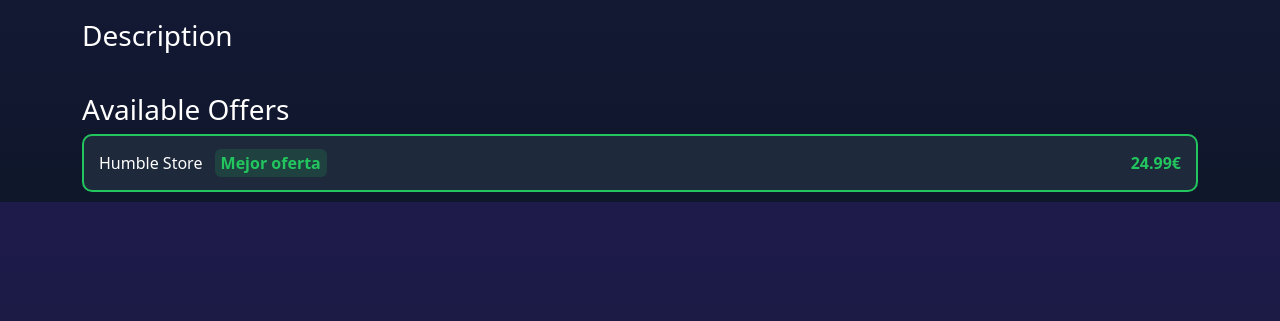
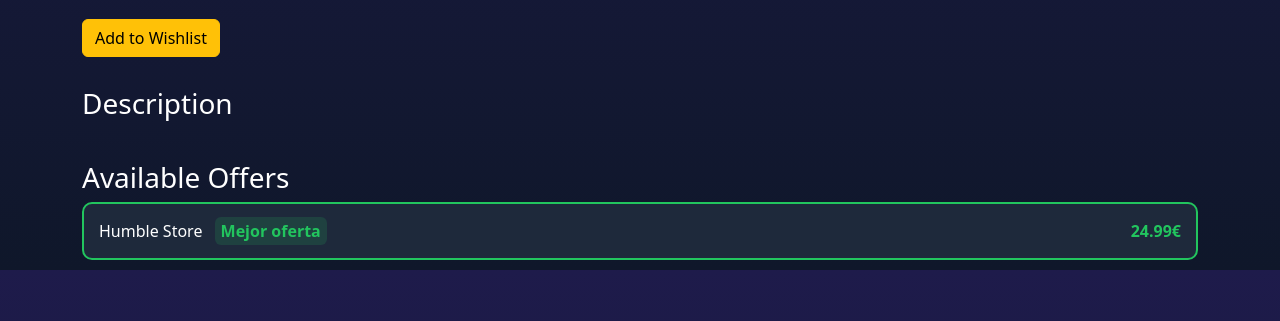
Before and after one commit to Mqif7305/ProjecteWeb, a Django app: page /game/320/ in a window 1280 px wide. Shown: the part 479-800 px from the top of the page. Run offline with Django 5.2, Linux system fonts and the light colour scheme; data comes from the database, SQL or seed files in the repository; both versions use the stored data as it was before the commit.

Commit message:
Wishlist database implemented in logic and templates

```diff
--- a/projecte/games/models.py
+++ b/projecte/games/models.py
@@ -1,3 +1,4 @@
+from django.contrib.auth.models import User
 from django.db import models
 
 # Create your models here.
@@ -47,3 +48,11 @@ class StoreOffer(models.Model):
 
     def __str__(self):
         return f"{self.store_name} - {self.price}"
+
+class Wishlist(models.Model):
+    user = models.OneToOneField(User, on_delete=models.CASCADE, related_name='wishlist')
+
+    games = models.ManyToManyField(SteamGame, related_name='wishlist_by', blank=True)
+
+    def __str__(self):
+        return f"{self.user.username} wishlist"
--- a/projecte/games/views.py
+++ b/projecte/games/views.py
@@ -1,6 +1,7 @@
+from django.contrib.auth.decorators import login_required
 from django.http import JsonResponse
-from django.shortcuts import render, get_object_or_404
-from .models import SteamGame
+from django.shortcuts import render, get_object_or_404, redirect
+from .models import SteamGame, Wishlist
 
 from django.urls import reverse_lazy
 from django.views.generic import CreateView
@@ -22,10 +23,30 @@ def search_juegos(request):
 
 def game_detail(request, id):
     game = get_object_or_404(SteamGame, steam_id=id)
+
     offers = []
     if hasattr(game, 'storegame'):
         offers = game.storegame.offers.all().order_by('price')
-    return render(request, "games/details.html", {"game": game, "offers": offers})
+
+    in_wishlist = False
+    if request.user.is_authenticated and hasattr(request.user, 'wishlist'):
+        in_wishlist = request.user.wishlist.games.filter(steam_id=game.steam_id).exists()
+    return render(request, "games/details.html", {"game": game, "offers": offers, "in_wishlist": in_wishlist})
+
+@login_required
+def toggle_wishlist(request, id):
+    game = get_object_or_404(SteamGame, steam_id=id)
+    wishlist, created = Wishlist.objects.get_or_create(user=request.user)
+    if game in wishlist.games.all():
+        wishlist.games.remove(game)
+    else:
+        wishlist.games.add(game)
+    return redirect(request.META.get('HTTP_REFERER', '/'))
+
+@login_required
+def wishlist_view(request):
+    wishlist, created = Wishlist.objects.get_or_create(user=request.user)
+    return render(request, "games/wishlist.html", {"games": wishlist.games.all()})
 
 class SignUpView(CreateView):
     form_class = CustomUserCreationForm            # the form to show (username + password + confirm)
--- a/projecte/templates/base.html
+++ b/projecte/templates/base.html
@@ -41,6 +41,22 @@
             margin-right: 12px;
             font-size: 0.9rem;
         }
+
+        .btn-wishlist {
+            background: linear-gradient(90deg, #f59e0b, #facc15);
+            border: none;
+            color: black;
+            padding: 8px 20px;
+            border-radius: 8px;
+            text-decoration: none;
+            font-weight: bold;
+            transition: opacity 0.2s;
+        }
+
+        .btn-wishlist:hover {
+            opacity: 0.9;
+            color: black;
+        }
     </style>
 
     {% block extra_css %}{% endblock %}
@@ -51,6 +67,7 @@
 <!-- NAVBAR GLOBAL -->
 <div class="navbar-custom">
     {% if user.is_authenticated %}
+        <a href="{% url 'wishlist' %}" class="btn-wishlist me-3">Wishlist</a>
         <span class="user-greeting">Hola, {{ user.username }}</span>
         <form method="post" action="{% url 'logout' %}" style="display:inline;">
             {% csrf_token %}
--- a/projecte/templates/games/details.html
+++ b/projecte/templates/games/details.html
@@ -118,6 +118,15 @@
         </div>
     </div>
 
+    <a href="{% url 'toggle_wishlist' game.steam_id %}"
+       class="btn {% if in_wishlist %}btn-danger{% else %}btn-warning{% endif %}">
+        {% if in_wishlist %}
+            Remove from Wishlist
+        {% else %}
+            Add to Wishlist
+        {% endif %}
+    </a>
+
     <!-- DESCRIPTION -->
     <div class="description">
         <h3>Description</h3>
--- a/projecte/urls.py
+++ b/projecte/urls.py
@@ -28,4 +28,6 @@ urlpatterns = [
     path('juegos/', game_views.lista_juegos, name='lista_juegos'),
     path('game/<int:id>/', views.game_detail, name='game_detail'),
     path('search/', game_views.search_juegos, name='search_juegos'),
+    path('wishlist/toggle/<int:id>/', views.toggle_wishlist, name='toggle_wishlist'),
+    path('wishlist/', views.wishlist_view, name='wishlist'),
 ]
```
Also changed, not shown: projecte/templates/games/wishlist.html (added, +143 -0 lines), db.sqlite3 (deleted).
